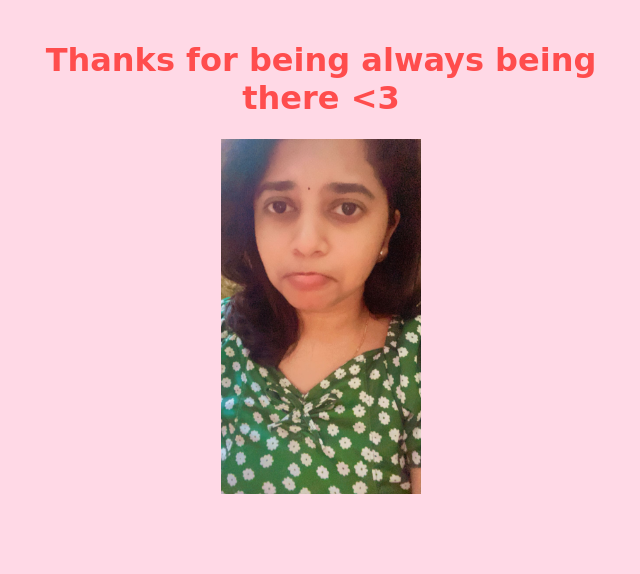
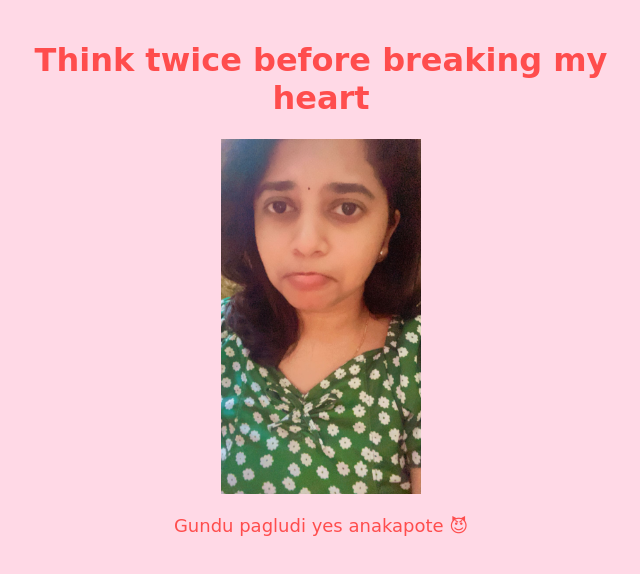
Before and after one commit to SamyukthaBondada/SamyukthaBondada.hithub.io, a plain HTML site: page ifNo.html in a window 1280 px wide. Shown: the whole page, without its empty margins (319-959 px from the left). Drawn offline with Linux system fonts and the light colour scheme.

Commit message:
ifNo.html

```diff
--- a/ifNo.html
+++ b/ifNo.html
@@ -49,8 +49,9 @@
 </head>
 <body>
     <div class="container">
-        <h1>Thanks for being always being there <3</h1>
+        <h1>Think twice before breaking my heart </h1>
         <img class="unicorn" src="./SadJPG.JPG" alt="Thanks for being my Better Half" width="200">
+        <p>Gundu pagludi yes anakapote &#128520;</p>
     </div>
 </body>
 </html>
```
